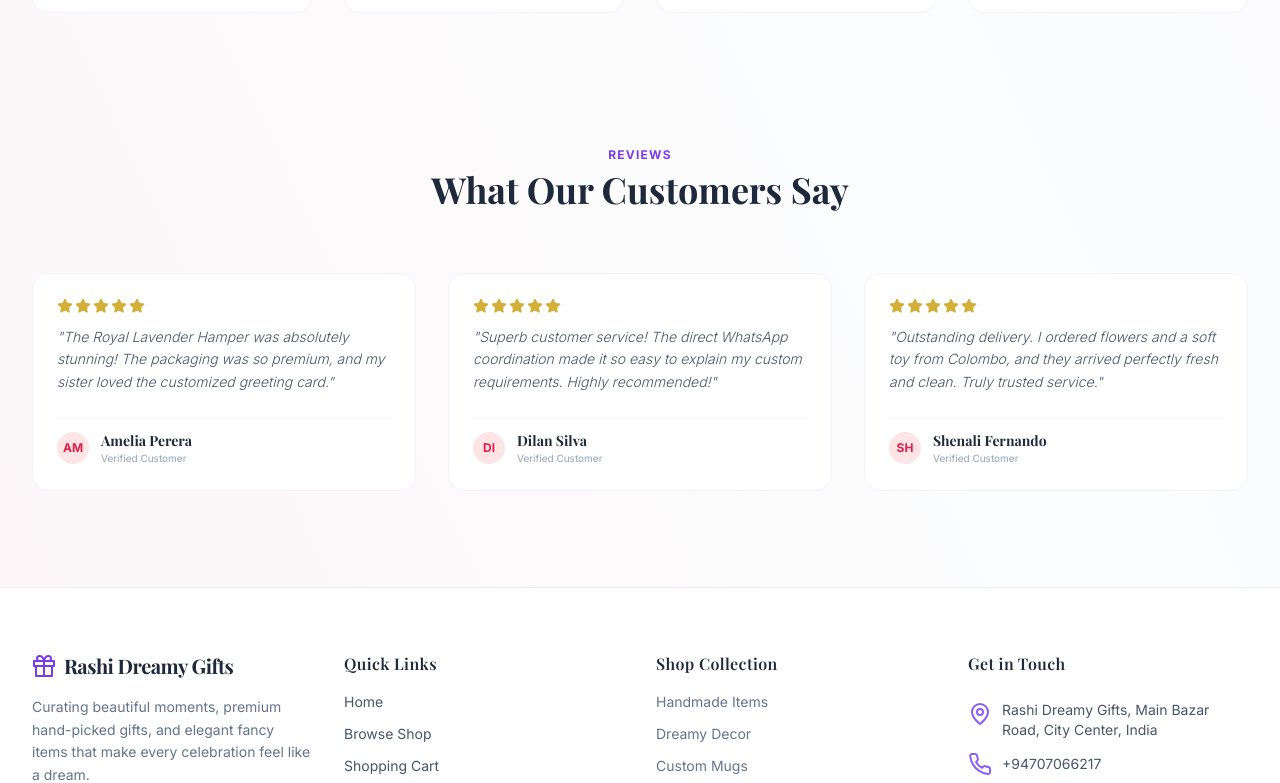
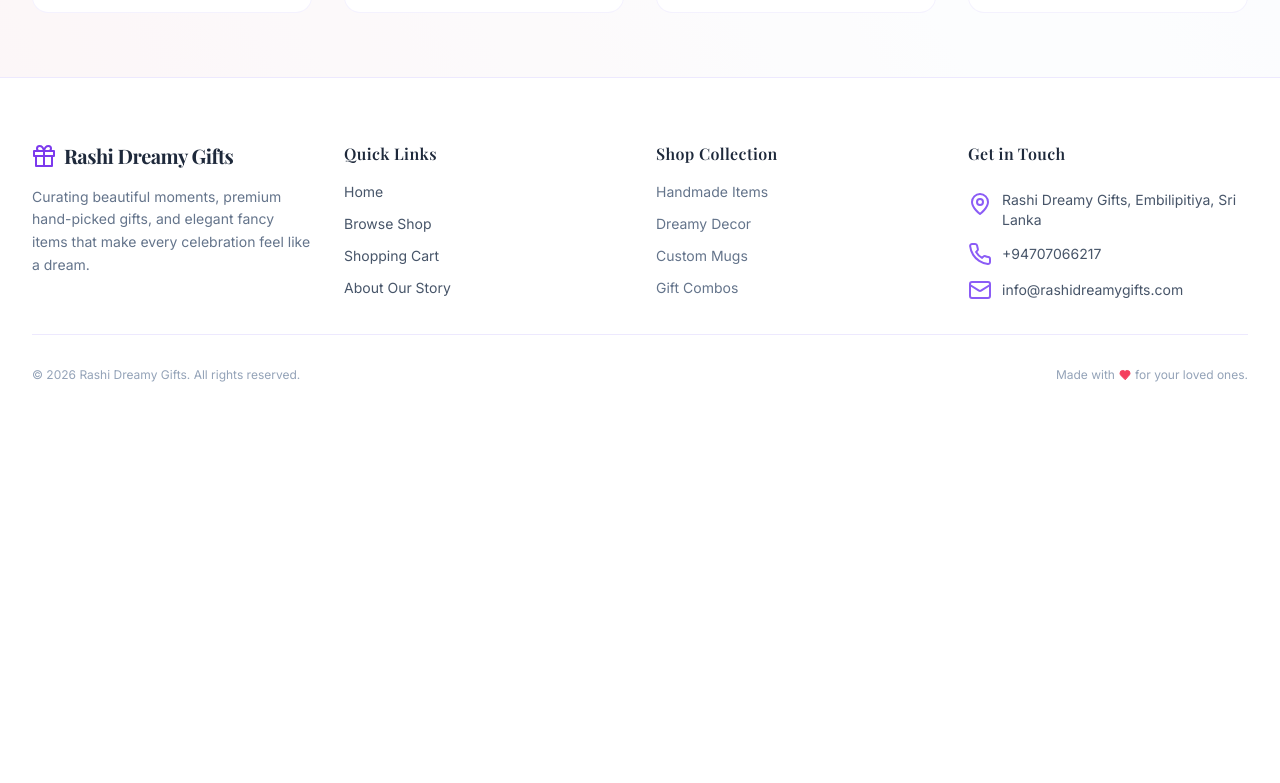
Before and after one commit to AmindyaWijegunawardhana/ecommerce, a React (Vite) app in the folder client/: page / in a window 1280 px wide. Shown: the part 1761-2544 px from the top of the page. After the commit the page ends 2208 px from the top, so only its background shows below. Built offline with nearby package versions, Linux system fonts and the light colour scheme; no server answers; a web font is replaced by a local one.

Commit message:
Update store location to Embilipitiya, Sri Lanka and remove testimonials section

```diff
--- a/client/src/components/Footer.jsx
+++ b/client/src/components/Footer.jsx
@@ -74,7 +74,7 @@ const Footer = () => {
             <div className="flex flex-col gap-3 text-sm">
               <div className="flex items-start gap-2.5">
                 <MapPin className="w-4.5 h-4.5 text-dreamy-lavender-500 mt-0.5 flex-shrink-0" />
-                <span>{settings?.storeName || 'Rashi Dreamy Gifts'}, Main Bazar Road, City Center, India</span>
+                <span>{settings?.storeName || 'Rashi Dreamy Gifts'}, Embilipitiya, Sri Lanka</span>
               </div>
               <div className="flex items-center gap-2.5">
                 <Phone className="w-4.5 h-4.5 text-dreamy-lavender-500 flex-shrink-0" />
--- a/client/src/pages/About.jsx
+++ b/client/src/pages/About.jsx
@@ -165,7 +165,7 @@ const About = () => {
               </div>
               <div>
                 <h4 className="font-serif font-bold text-slate-800 text-base mb-1">Our Workshop</h4>
-                <p className="text-xs text-slate-500">{settings?.storeName || 'Rashi Dreamy Gifts'}, Main Bazar Road, City Center, India</p>
+                <p className="text-xs text-slate-500">{settings?.storeName || 'Rashi Dreamy Gifts'}, Embilipitiya, Sri Lanka</p>
                 <p className="text-[10px] text-slate-400">Visit by appointment</p>
               </div>
             </div>
--- a/client/src/pages/Home.jsx
+++ b/client/src/pages/Home.jsx
@@ -1,7 +1,7 @@
 import React, { useState, useEffect, useContext } from 'react';
 import { Link } from 'react-router-dom';
 import axios from 'axios';
-import { Gift, Sparkles, Heart, Clock, ArrowRight, MessageSquare, Star, Award, ShieldCheck, Truck } from 'lucide-react';
+import { Gift, Sparkles, Heart, Clock, ArrowRight, MessageSquare, Award, ShieldCheck, Truck } from 'lucide-react';
 import ProductCard from '../components/ProductCard';
 import { SettingsContext } from '../context/SettingsContext';
 
@@ -208,61 +208,6 @@ const Home = () => {
         </div>
       </section>
 
-      {/* 5. Testimonials Section */}
-      <section className="max-w-7xl mx-auto px-4 sm:px-6 lg:px-8 py-8">
-        <div className="text-center max-w-xl mx-auto mb-12 sm:mb-16">
-          <span className="text-xs uppercase tracking-widest text-dreamy-lavender-600 font-bold">Reviews</span>
-          <h2 className="text-2xl sm:text-4xl font-bold text-slate-800 mt-1">What Our Customers Say</h2>
-        </div>
-
-        <div className="grid grid-cols-1 md:grid-cols-3 gap-8">
-          {[
-            {
-              name: 'Amelia Perera',
-              role: 'Verified Customer',
-              text: 'The Royal Lavender Hamper was absolutely stunning! The packaging was so premium, and my sister loved the customized greeting card.',
-              stars: 5
-            },
-            {
-              name: 'Dilan Silva',
-              role: 'Verified Customer',
-              text: 'Superb customer service! The direct WhatsApp coordination made it so easy to explain my custom requirements. Highly recommended!',
-              stars: 5
-            },
-            {
-              name: 'Shenali Fernando',
-              role: 'Verified Customer',
-              text: 'Outstanding delivery. I ordered flowers and a soft toy from Colombo, and they arrived perfectly fresh and clean. Truly trusted service.',
-              stars: 5
-            }
-          ].map((test, idx) => (
-            <div
-              key={idx}
-              className="p-6 rounded-2xl bg-white border border-dreamy-lavender-100/60 shadow-xs relative flex flex-col justify-between gap-6"
-            >
-              <div className="space-y-3">
-                <div className="flex gap-0.5 text-dreamy-gold">
-                  {[...Array(test.stars)].map((_, i) => (
-                    <Star key={i} className="w-4 h-4 fill-dreamy-gold" />
-                  ))}
-                </div>
-                <p className="text-sm italic text-slate-600 font-light leading-relaxed">
-                  "{test.text}"
-                </p>
-              </div>
-              <div className="flex items-center gap-3 pt-3 border-t border-slate-50">
-                <div className="w-8 h-8 rounded-full bg-dreamy-pink-100 flex items-center justify-center text-dreamy-pink-600 text-xs font-bold font-sans uppercase">
-                  {test.name.substring(0, 2)}
-                </div>
-                <div>
-                  <h4 className="font-serif font-bold text-slate-800 text-sm">{test.name}</h4>
-                  <p className="text-[10px] text-slate-400 font-sans">{test.role}</p>
-                </div>
-              </div>
-            </div>
-          ))}
-        </div>
-      </section>
 
     </div>
   );
```
